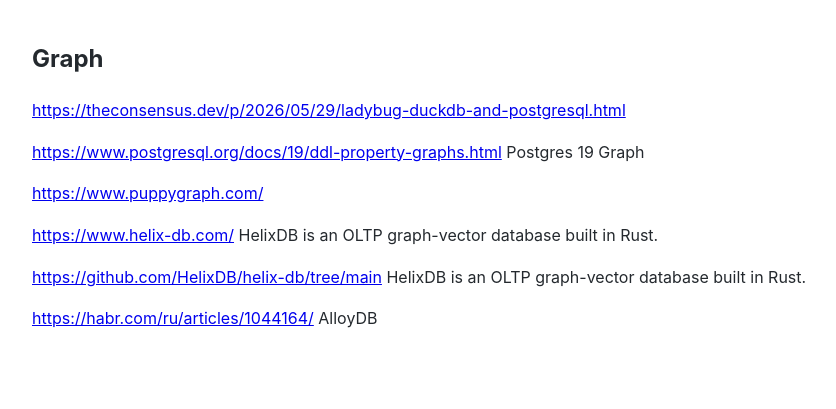
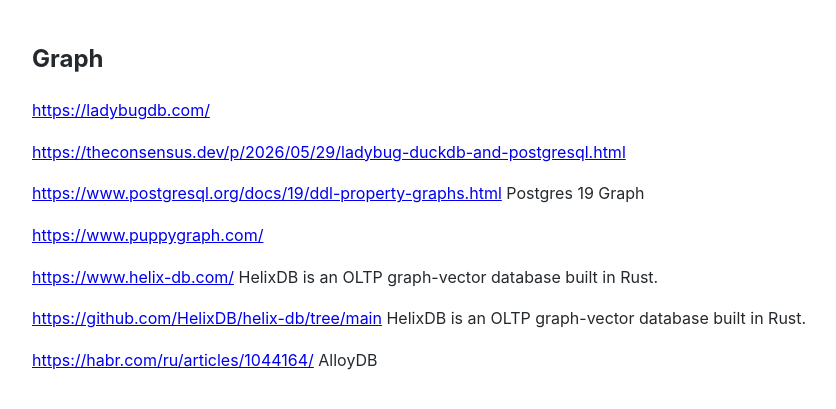
Before and after one commit to Michael-Lubinsky/michael-lubinsky.github.com, a Jekyll site: the page built from graph/graph.md, in a window 1280 px wide. Shown: the top 409 px of the page, without its empty margins (158-994 px from the left). Built offline with Jekyll 4.4.1, drawn with Linux system fonts in a browser that asks for light colours; our own code applies the rules of GitHub Pages for plain Markdown files.

Commit message:
Update graph.md

```diff
--- a/graph/graph.md
+++ b/graph/graph.md
@@ -1,4 +1,6 @@
 ## Graph
+
+<https://ladybugdb.com/>
 
 <https://theconsensus.dev/p/2026/05/29/ladybug-duckdb-and-postgresql.html>
 
```
